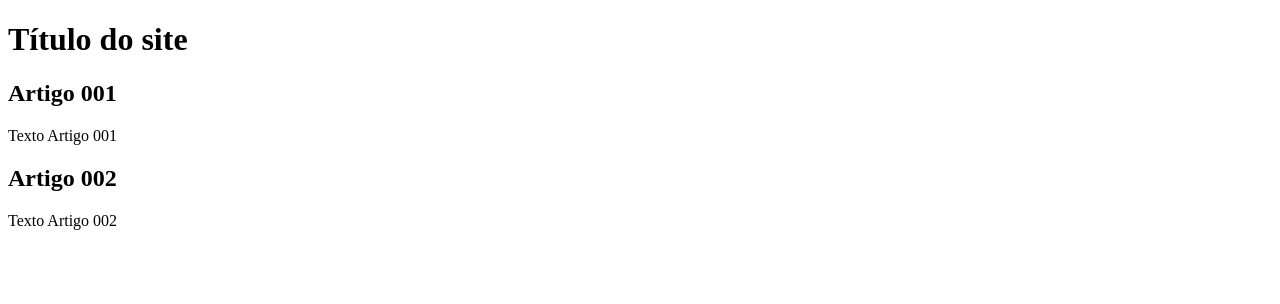
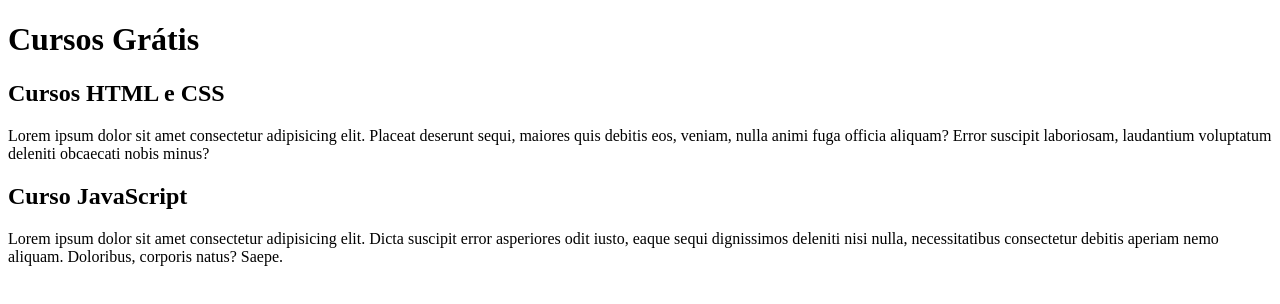
Before and after one commit to gntoscano/projeto-site, a plain HTML site: page index.html in a window 1280 px wide. Drawn offline with Linux system fonts and the light colour scheme.

Commit message:
comecei a escrever o conteúdo

```diff
--- a/index.html
+++ b/index.html
@@ -8,15 +8,15 @@
 <body>
     <main>
         <header>
-            <h1>Título do site</h1>
+            <h1>Cursos Grátis</h1>
         </header>
         <article>
-            <h2>Artigo 001</h2>
-            <p>Texto Artigo 001</p>
+            <h2>Cursos HTML e CSS</h2>
+            <p>Lorem ipsum dolor sit amet consectetur adipisicing elit. Placeat deserunt sequi, maiores quis debitis eos, veniam, nulla animi fuga officia aliquam? Error suscipit laboriosam, laudantium voluptatum deleniti obcaecati nobis minus?</p>
         </article>
         <article>
-            <h2>Artigo 002</h2>
-            <p>Texto Artigo 002</p>
+            <h2>Curso JavaScript</h2>
+            <p>Lorem ipsum dolor sit amet consectetur adipisicing elit. Dicta suscipit error asperiores odit iusto, eaque sequi dignissimos deleniti nisi nulla, necessitatibus consectetur debitis aperiam nemo aliquam. Doloribus, corporis natus? Saepe.</p>
         </article>
     </main>
 </body>
```
